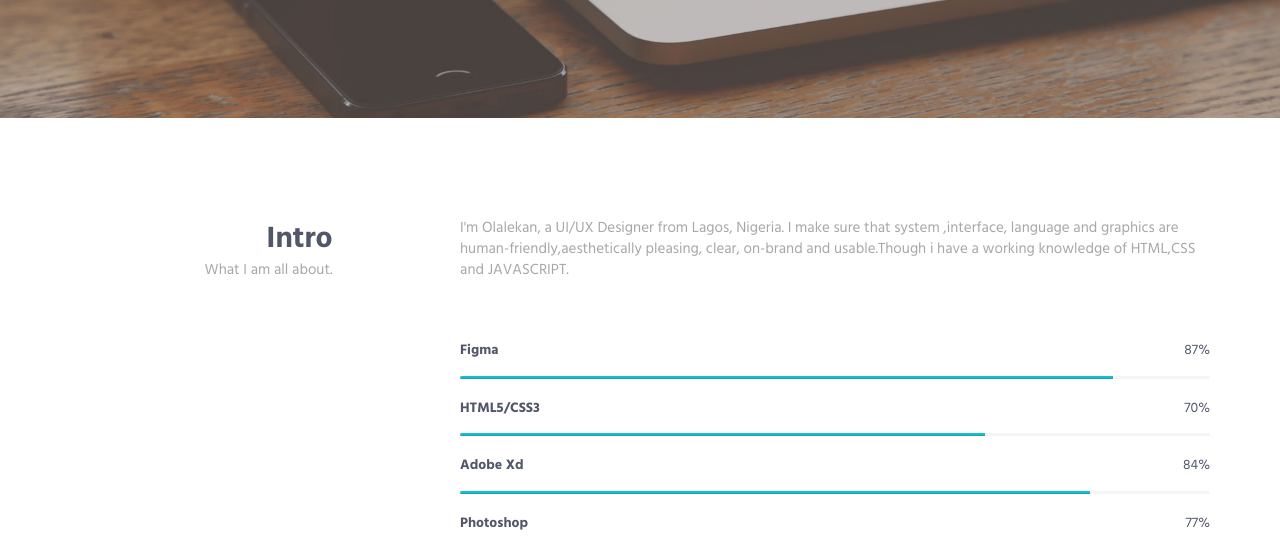
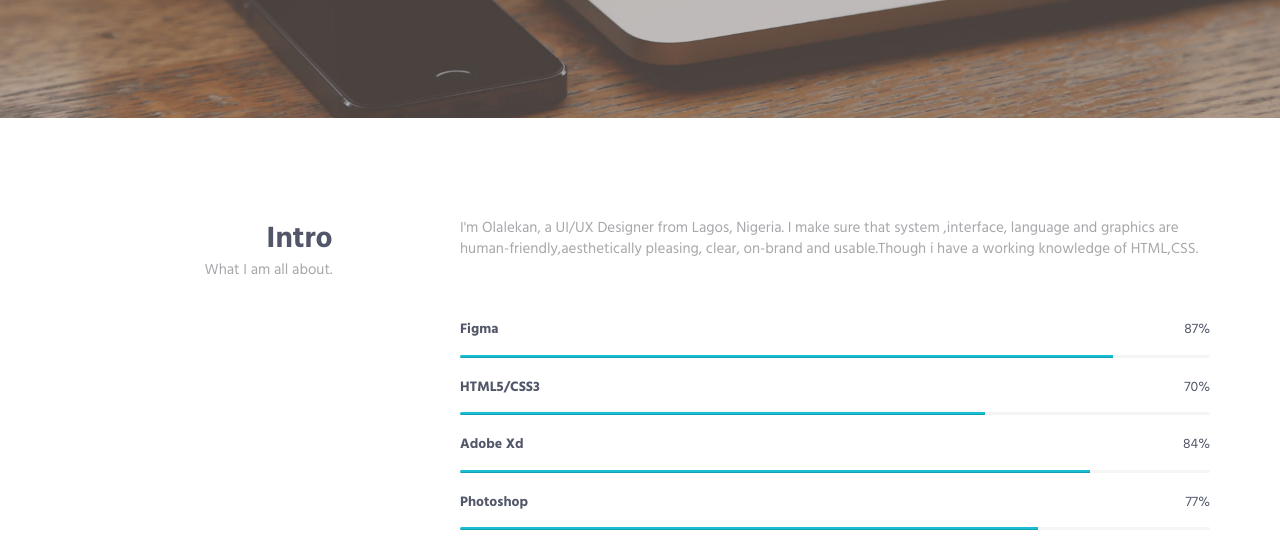
Before and after one commit to horlami/holarmi.github.io, a plain HTML site: page index.html in a window 1280 px wide. Shown: the part 543-1088 px from the top of the page. Drawn offline with Linux system fonts and the light colour scheme.

Commit message:
Update index.html

```diff
--- a/index.html
+++ b/index.html
@@ -99,7 +99,7 @@
                     </div>
                     <div class="col-sm-8 col-sm-offset-1">
                         <div class="margin-b-60">
-                            <p>I'm Olalekan, a UI/UX Designer from Lagos, Nigeria. I make sure that system ,interface, language and graphics are human-friendly,aesthetically pleasing, clear, on-brand and usable.Though i have a working knowledge of HTML,CSS and JAVASCRIPT.</p>
+                            <p>I'm Olalekan, a UI/UX Designer from Lagos, Nigeria. I make sure that system ,interface, language and graphics are human-friendly,aesthetically pleasing, clear, on-brand and usable.Though i have a working knowledge of HTML,CSS.</p>
 
                         </div>
 
```
